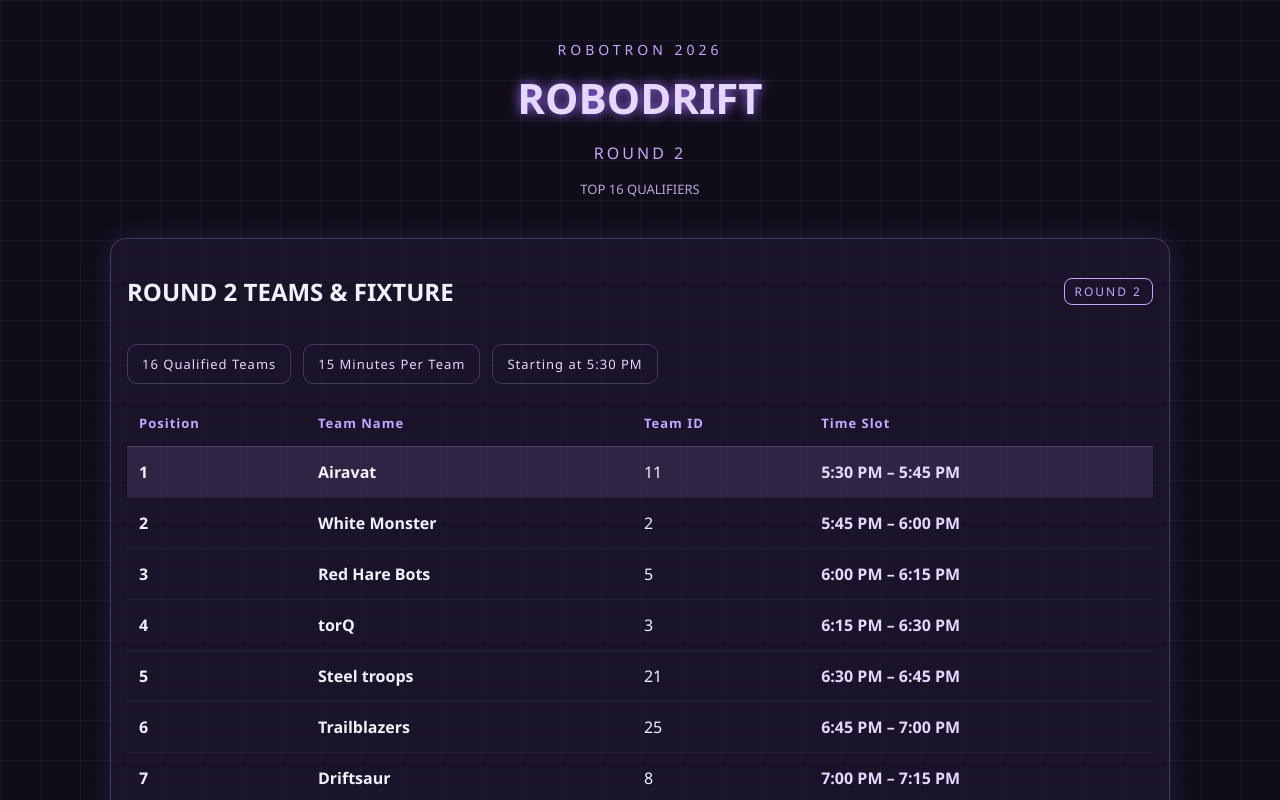
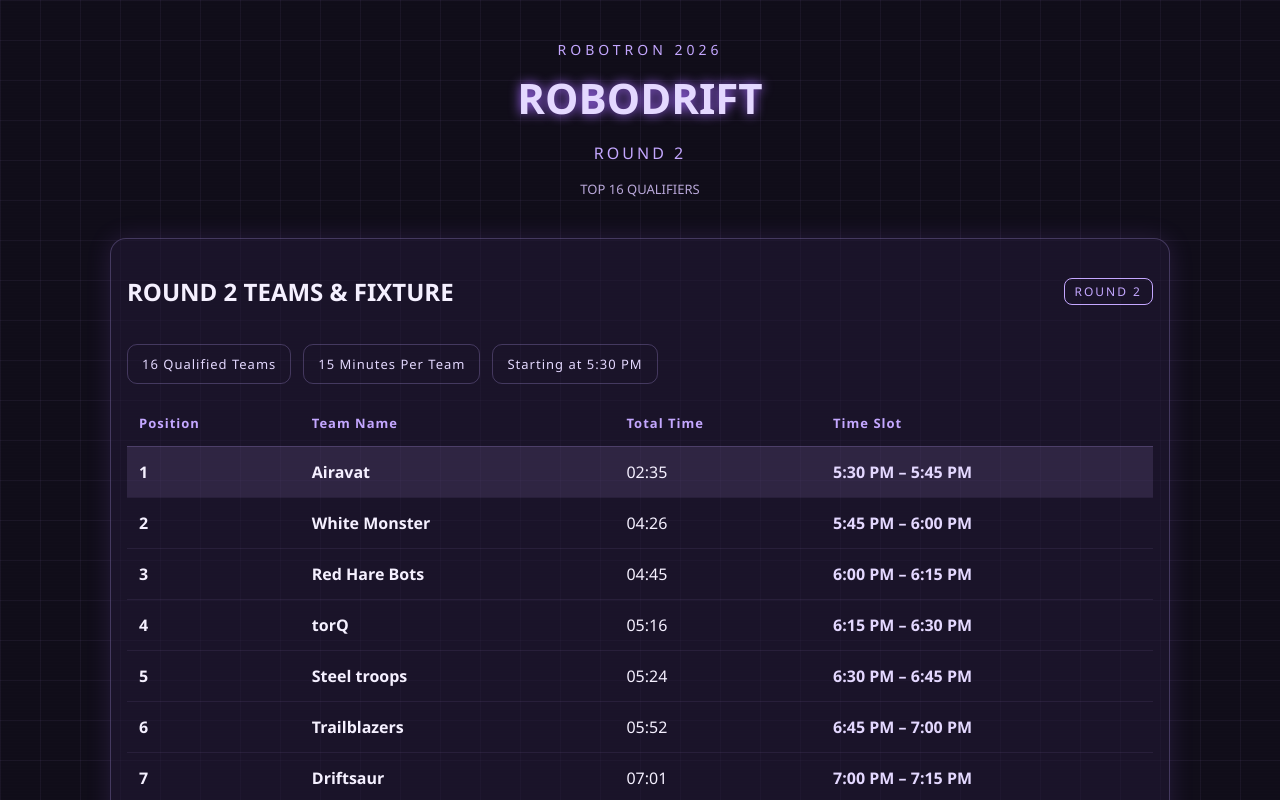
Before and after one commit to ahiron08/Robodrift-Leaderboard, a React (Vite) app: page / in a window 1280 px wide. Shown: the top 800 px of the page. Built offline with nearby package versions, Linux system fonts and the light colour scheme.

Commit message:
round2 2

```diff
--- a/src/components/Round2Fixture.jsx
+++ b/src/components/Round2Fixture.jsx
@@ -1,5 +1,5 @@
 import React from 'react';
-import { buildRound2Slots } from '../utils/leaderboardUtils';
+import { buildRound2Slots, formatTime } from '../utils/leaderboardUtils';
 
 export default function Round2Fixture({ qualifiers }) {
   const slots = buildRound2Slots(17, 30, 16, 15);
@@ -26,7 +26,7 @@ export default function Round2Fixture({ qualifiers }) {
           <tr>
             <th>Position</th>
             <th>Team Name</th>
-            <th>Team ID</th>
+            <th>Total Time</th>
             <th>Time Slot</th>
           </tr>
         </thead>
@@ -35,7 +35,7 @@ export default function Round2Fixture({ qualifiers }) {
             <tr key={team.teamId ?? team.teamName} className={i === 0 ? 'first-slot' : ''}>
               <td className="col-pos">{team.position}</td>
               <td className="col-team">{team.teamName}</td>
-              <td className="col-id">{team.teamId ?? '--'}</td>
+              <td className="col-id">{formatTime(team.totalTime)}</td>
               <td className="col-slot">{slot.start} – {slot.end}</td>
             </tr>
           ))}
```
